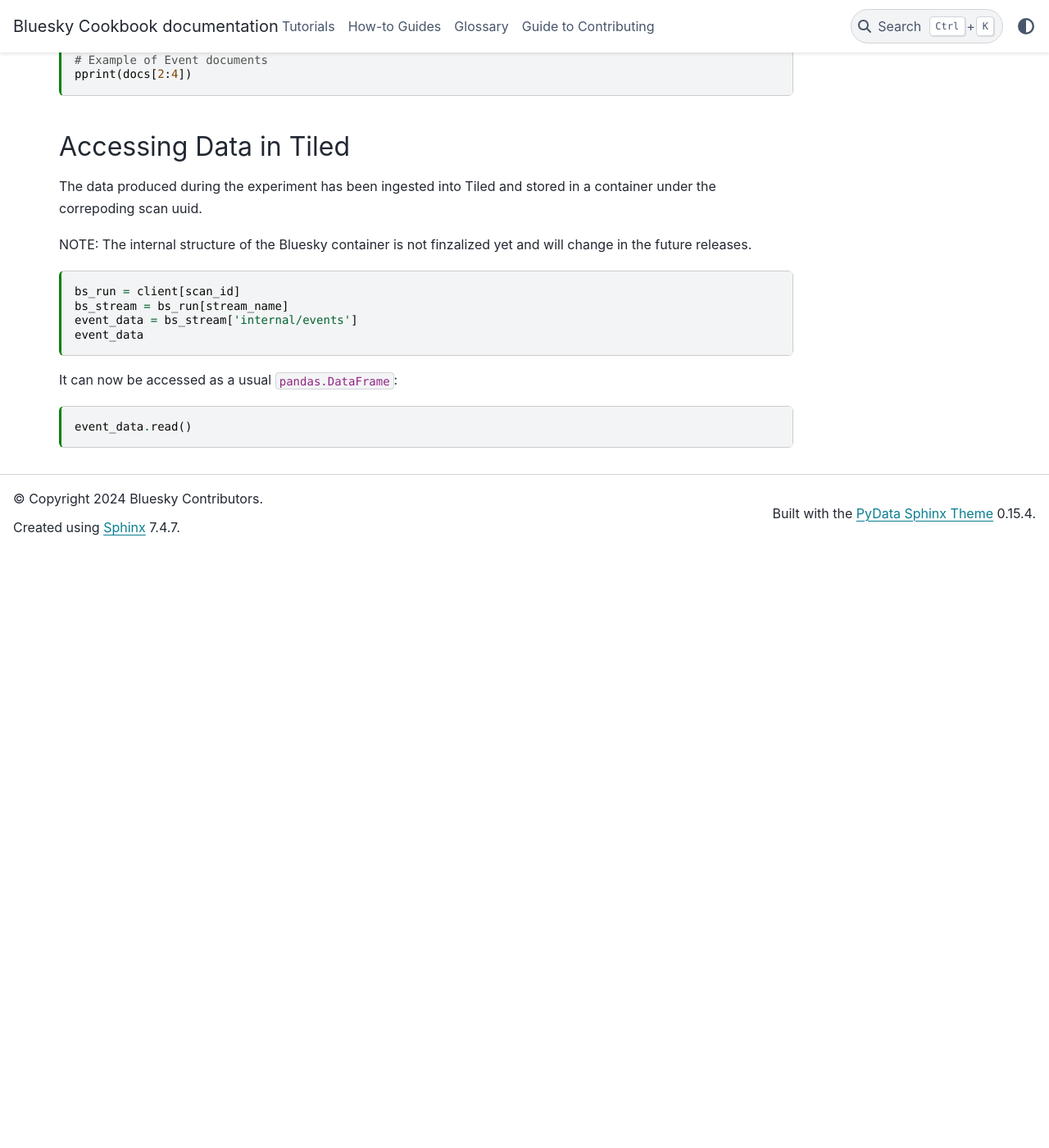
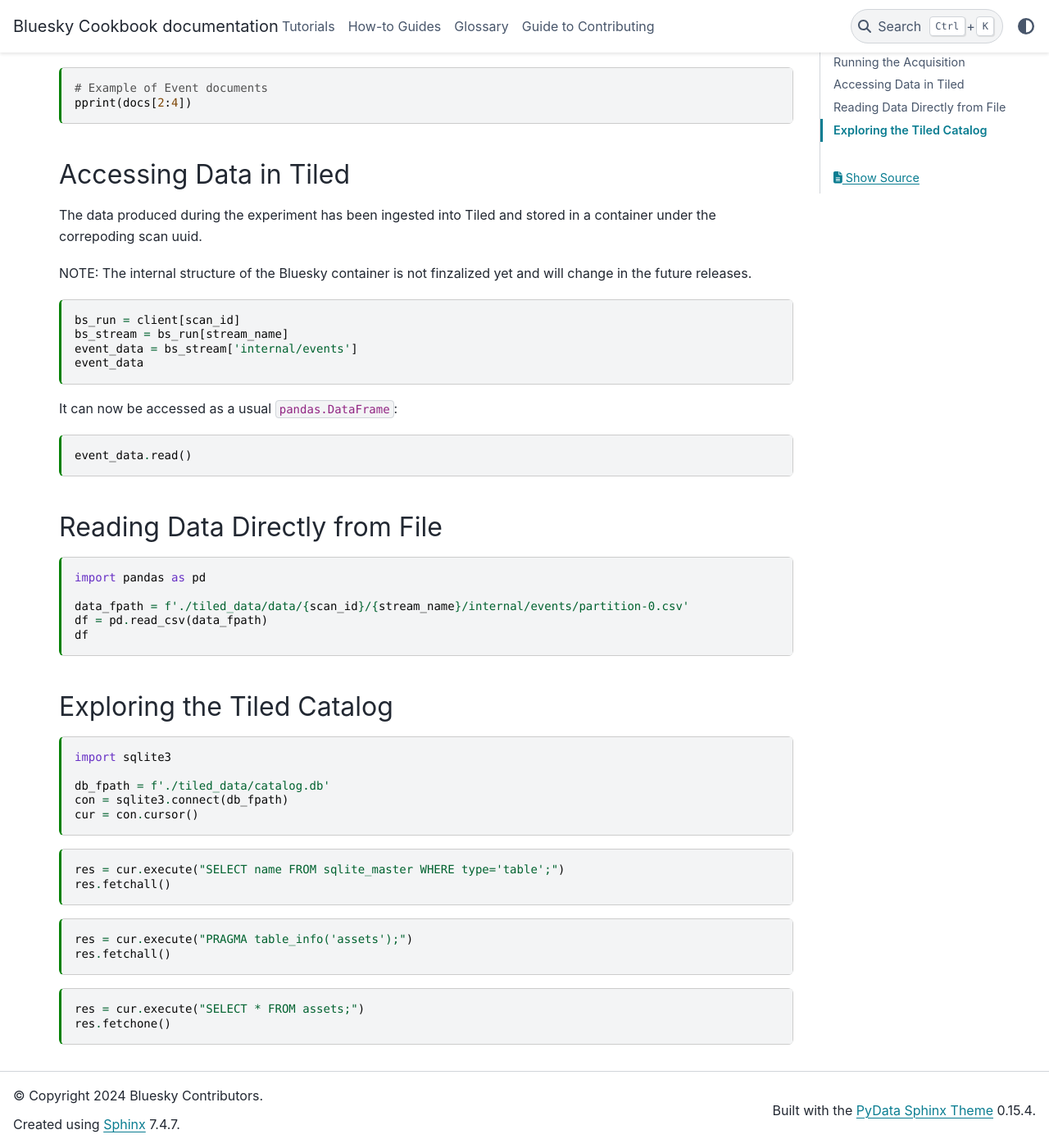
Before and after one commit to bluesky/bluesky-cookbook, a Sphinx documentation site: the page built from docs/tutorials/tiled_integration/main.md, in a window 1280 px wide and 1400 px high, scrolled down 1617 px. Shown: the whole window at 82% size. Built offline with Sphinx 7.4.7 and the PyData theme 0.15.4, drawn with Linux system fonts in a browser that asks for light colours; before the commit the page ends 2289 px from its top, so only the background shows below that; some of the changed text lies outside the part shown.

Commit message:
ENH: use threaded Tiled server in the notebook

````diff
--- a/docs/tutorials/tiled_integration/main.md
+++ b/docs/tutorials/tiled_integration/main.md
@@ -32,46 +32,26 @@
 from pprint import pprint
 ```
 
-Start a local Tiled server, for example:
-```bash
-tiled serve catalog --temp --api-key=secret
+```{code-cell} ipython3
+# Start a local Tiled server
+# The following is equivalent to 'tiled server catalog --temp --api-key=secret'
+
+from tiled_server import TiledServer
+
+server = TiledServer(port=8000, api_key='secret', dir_path='tiled_data')
+server.run()
 ```
 
 ```{code-cell} ipython3
-:tags: [hide-cell]
+# Initialize a Tiled client
 
-# This is equiavalent to 'tiled server catalog --temp --api-key=secret' on a thread.
-# TODO Provide in tiled a more succinct way to do this.
-
-import tempfile
-import uvicorn
-from pathlib import Path
-from tiled.catalog import from_uri as catalog_from_uri
-from tiled.server.app import build_app
-# TODO Expose this publicly in Tiled.
-from tiled._tests.test_server import Server
-
-temp_directory = Path(tempfile.TemporaryDirectory().name)
-temp_directory.mkdir()
-catalog = catalog_from_uri(
-    temp_directory / "catalog.db",
-    writable_storage=temp_directory / "data",
-    init_if_not_exists=True,
-)
-app = build_app(catalog, authentication={"single_user_api_key": "secret"})
-server = Server(uvicorn.Config(app, port=8000))
-cm = server.run_in_thread()
-cm.__enter__()
-```
-
-```{code-cell} ipython3
-# Initialize Tiled client
 client = from_uri("http://localhost:8000", api_key="secret")
 client
 ```
 
 ```{code-cell} ipython3
 # Initialize RunEngine and subscribe it to TiledWriter
+
 RE = RunEngine({})
 tw = TiledWriter(client)
 RE.subscribe(tw)
@@ -127,3 +107,42 @@
 ```{code-cell} ipython3
 event_data.read()
 ```
+
+### Reading Data Directly from File
+
+```{code-cell} ipython3
+import pandas as pd
+
+data_fpath = f'./tiled_data/data/{scan_id}/{stream_name}/internal/events/partition-0.csv'
+df = pd.read_csv(data_fpath)
+df
+```
+
+### Exploring the Tiled Catalog
+
+```{code-cell} ipython3
+import sqlite3
+
+db_fpath = f'./tiled_data/catalog.db'
+con = sqlite3.connect(db_fpath)
+cur = con.cursor()
+```
+
+```{code-cell} ipython3
+res = cur.execute("SELECT name FROM sqlite_master WHERE type='table';")
+res.fetchall()
+```
+
+```{code-cell} ipython3
+res = cur.execute("PRAGMA table_info('assets');")
+res.fetchall()
+```
+
+```{code-cell} ipython3
+res = cur.execute("SELECT * FROM assets;")
+res.fetchone()
+```
+
+```{code-cell} ipython3
+
+```
````
